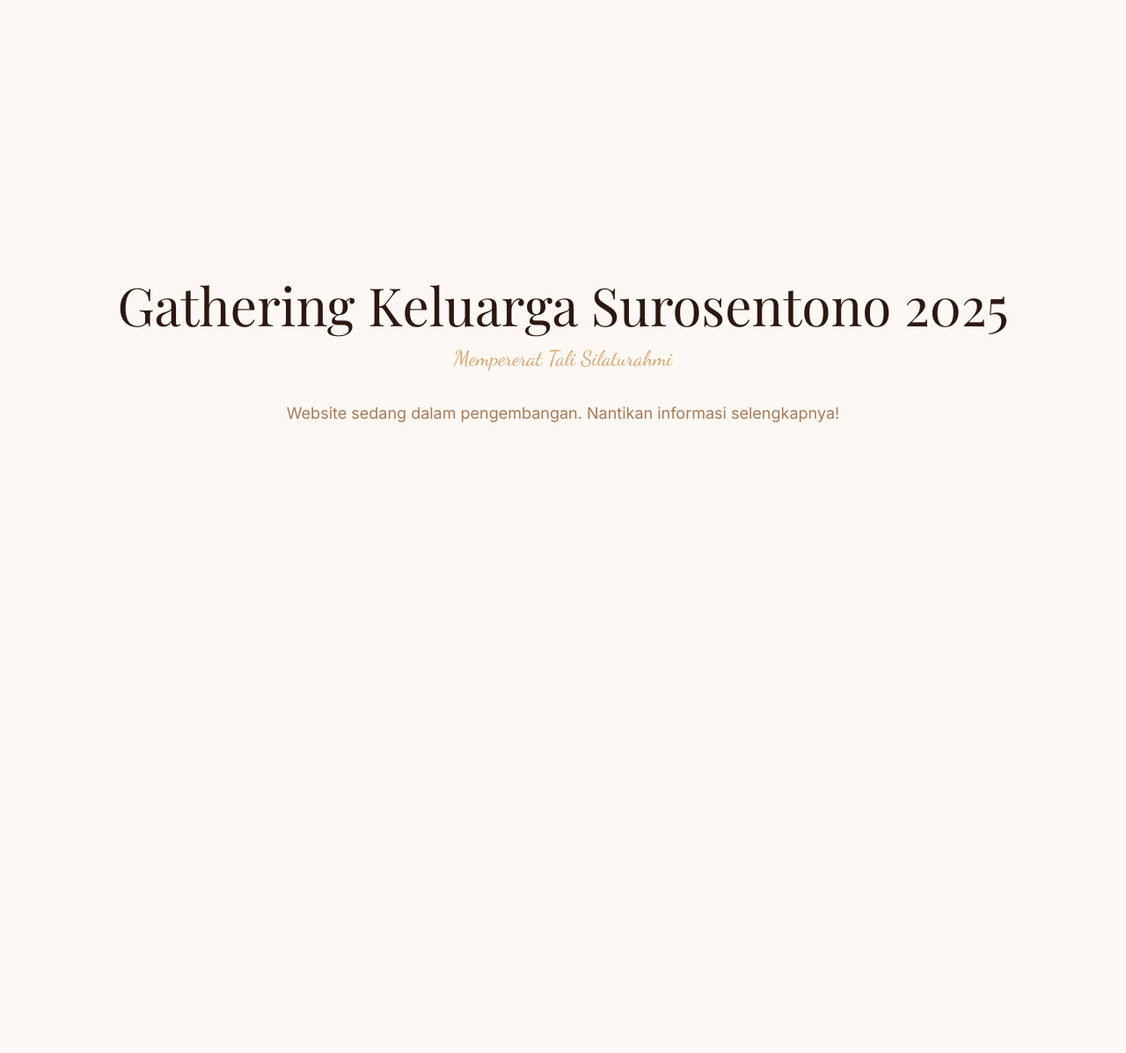
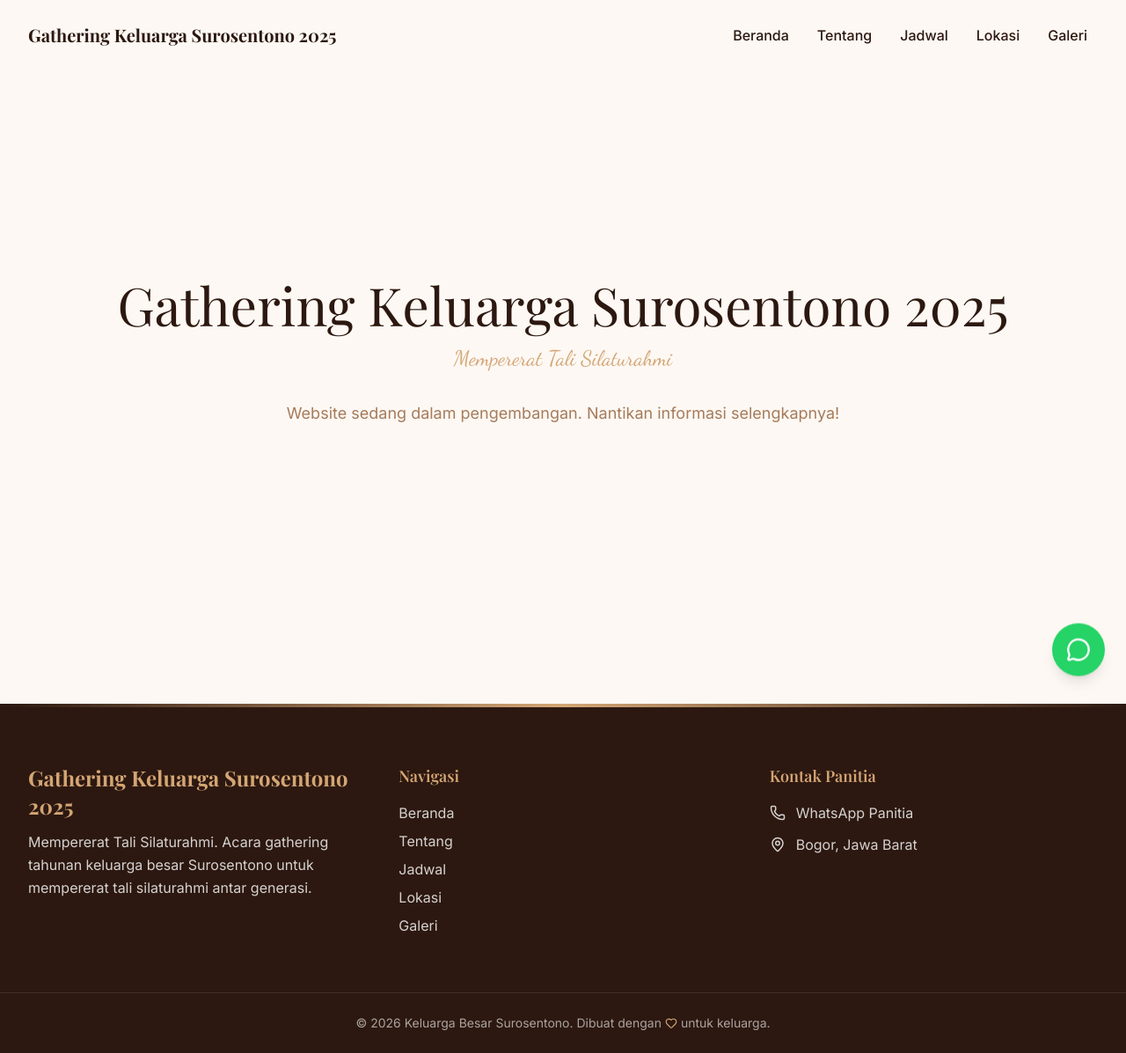
Before and after one commit to dayCod/surosentono-gathering, a Next.js app: page / in a window 1280 px wide. Shown: the whole page at 88% size. Before the commit the page ends 800 px from the top, so only its background shows below. Built offline with nearby package versions, Linux system fonts and the light colour scheme; a web font is replaced by a local one.

Commit message:
feat: add Navbar, Footer, and FloatingWhatsApp components to enhance layout structure
Issue: [Layout] Buat Navbar, Footer, dan Floating WhatsApp Button
Fixes #3

```diff
--- a/app/layout.tsx
+++ b/app/layout.tsx
@@ -1,5 +1,8 @@
 import type { Metadata } from "next";
 import { Playfair_Display, Inter, Dancing_Script } from "next/font/google";
+import Navbar from "@/components/layout/Navbar";
+import Footer from "@/components/layout/Footer";
+import FloatingWhatsApp from "@/components/layout/FloatingWhatsApp";
 import "./globals.css";
 
 const playfair = Playfair_Display({
@@ -39,7 +42,12 @@ export default function RootLayout({
       lang="id"
       className={`${playfair.variable} ${inter.variable} ${dancing.variable} h-full antialiased`}
     >
-      <body className="min-h-full flex flex-col font-body">{children}</body>
+      <body className="min-h-full flex flex-col font-body">
+        <Navbar />
+        <main className="flex-1">{children}</main>
+        <Footer />
+        <FloatingWhatsApp />
+      </body>
     </html>
   );
 }
--- /dev/null
+++ b/components/layout/FloatingWhatsApp.tsx
@@ -0,0 +1,23 @@
+"use client";
+
+import { MessageCircle } from "lucide-react";
+import { SITE_CONFIG } from "@/lib/constants";
+
+export default function FloatingWhatsApp() {
+  const message = encodeURIComponent(
+    "Halo, saya ingin bertanya tentang Gathering Keluarga Surosentono 2025"
+  );
+  const waLink = `https://wa.me/${SITE_CONFIG.whatsappNumber}?text=${message}`;
+
+  return (
+    <a
+      href={waLink}
+      target="_blank"
+      rel="noopener noreferrer"
+      className="fixed bottom-6 right-6 z-50 bg-[#25D366] text-white p-4 rounded-full shadow-lg hover:scale-110 hover:shadow-xl transition-all duration-300 animate-bounce"
+      aria-label="Chat via WhatsApp"
+    >
+      <MessageCircle size={28} />
+    </a>
+  );
+}
--- /dev/null
+++ b/components/layout/Footer.tsx
@@ -0,0 +1,87 @@
+import { SITE_CONFIG, NAV_LINKS } from "@/lib/constants";
+import { Phone, MapPin, Heart } from "lucide-react";
+
+export default function Footer() {
+  const currentYear = new Date().getFullYear();
+
+  return (
+    <footer className="bg-primary-dark text-white">
+      {/* Ornamen divider */}
+      <div className="w-full h-1 bg-gradient-to-r from-accent/0 via-accent to-accent/0" />
+
+      {/* Content */}
+      <div className="max-w-7xl mx-auto px-4 sm:px-6 lg:px-8 py-12 md:py-16">
+        <div className="grid grid-cols-1 md:grid-cols-2 lg:grid-cols-3 gap-8 lg:gap-12">
+          {/* Kolom 1: Info Acara */}
+          <div>
+            <h3 className="font-heading text-xl md:text-2xl font-bold text-accent mb-3">
+              {SITE_CONFIG.name}
+            </h3>
+            <p className="text-sm md:text-base text-white/80 leading-relaxed">
+              {SITE_CONFIG.tagline}. Acara gathering tahunan keluarga besar
+              Surosentono untuk mempererat tali silaturahmi antar generasi.
+            </p>
+          </div>
+
+          {/* Kolom 2: Quick Links */}
+          <div>
+            <h4 className="font-heading text-lg font-semibold text-accent mb-4">
+              Navigasi
+            </h4>
+            <ul className="space-y-2">
+              {NAV_LINKS.map((link) => (
+                <li key={link.href}>
+                  <a
+                    href={link.href}
+                    className="text-sm md:text-base text-white/80 hover:text-accent transition-colors"
+                  >
+                    {link.label}
+                  </a>
+                </li>
+              ))}
+            </ul>
+          </div>
+
+          {/* Kolom 3: Kontak */}
+          <div>
+            <h4 className="font-heading text-lg font-semibold text-accent mb-4">
+              Kontak Panitia
+            </h4>
+            <ul className="space-y-3">
+              <li>
+                <a
+                  href={`https://wa.me/${SITE_CONFIG.whatsappNumber}`}
+                  target="_blank"
+                  rel="noopener noreferrer"
+                  className="flex items-center gap-3 text-sm md:text-base text-white/80 hover:text-accent transition-colors"
+                >
+                  <Phone size={18} className="shrink-0" />
+                  <span>WhatsApp Panitia</span>
+                </a>
+              </li>
+              <li>
+                <div className="flex items-center gap-3 text-sm md:text-base text-white/80">
+                  <MapPin size={18} className="shrink-0" />
+                  <span>Bogor, Jawa Barat</span>
+                </div>
+              </li>
+            </ul>
+          </div>
+        </div>
+      </div>
+
+      {/* Copyright */}
+      <div className="border-t border-white/10">
+        <div className="max-w-7xl mx-auto px-4 sm:px-6 lg:px-8 py-6">
+          <p className="text-center text-sm text-white/60 flex items-center justify-center gap-1 flex-wrap">
+            <span>&copy; {currentYear} Keluarga Besar Surosentono.</span>
+            <span className="flex items-center gap-1">
+              Dibuat dengan <Heart size={14} className="text-accent" /> untuk
+              keluarga.
+            </span>
+          </p>
+        </div>
+      </div>
+    </footer>
+  );
+}
--- /dev/null
+++ b/components/layout/Navbar.tsx
@@ -0,0 +1,108 @@
+"use client";
+
+import { useState, useEffect } from "react";
+import { Menu, X } from "lucide-react";
+import { NAV_LINKS, SITE_CONFIG } from "@/lib/constants";
+import { cn } from "@/lib/utils";
+
+export default function Navbar() {
+  const [isScrolled, setIsScrolled] = useState(false);
+  const [isMobileMenuOpen, setIsMobileMenuOpen] = useState(false);
+
+  useEffect(() => {
+    const handleScroll = () => {
+      setIsScrolled(window.scrollY > 50);
+    };
+    window.addEventListener("scroll", handleScroll);
+    return () => window.removeEventListener("scroll", handleScroll);
+  }, []);
+
+  const handleNavClick = (href: string) => {
+    setIsMobileMenuOpen(false);
+    const element = document.querySelector(href);
+    if (element) {
+      element.scrollIntoView({ behavior: "smooth" });
+    }
+  };
+
+  return (
+    <header
+      className={cn(
+        "fixed top-0 left-0 right-0 z-40 transition-all duration-300",
+        isScrolled
+          ? "bg-background/95 backdrop-blur-md shadow-md"
+          : "bg-transparent"
+      )}
+    >
+      <nav className="max-w-7xl mx-auto px-4 sm:px-6 lg:px-8">
+        <div className="flex items-center justify-between h-16 md:h-20">
+          {/* Logo / Nama Acara */}
+          <a
+            href="#beranda"
+            onClick={(e) => {
+              e.preventDefault();
+              handleNavClick("#beranda");
+            }}
+            className="font-heading text-lg md:text-xl font-bold text-primary-dark truncate"
+          >
+            {SITE_CONFIG.name}
+          </a>
+
+          {/* Desktop Navigation */}
+          <ul className="hidden md:flex items-center gap-1 lg:gap-2">
+            {NAV_LINKS.map((link) => (
+              <li key={link.href}>
+                <a
+                  href={link.href}
+                  onClick={(e) => {
+                    e.preventDefault();
+                    handleNavClick(link.href);
+                  }}
+                  className="px-3 py-2 rounded-lg text-base font-medium text-primary-dark hover:text-primary hover:bg-accent/20 transition-colors"
+                >
+                  {link.label}
+                </a>
+              </li>
+            ))}
+          </ul>
+
+          {/* Mobile Hamburger Button */}
+          <button
+            type="button"
+            className="md:hidden p-2 rounded-lg text-primary-dark hover:bg-accent/20 transition-colors"
+            onClick={() => setIsMobileMenuOpen(!isMobileMenuOpen)}
+            aria-label={isMobileMenuOpen ? "Tutup menu" : "Buka menu"}
+            aria-expanded={isMobileMenuOpen}
+          >
+            {isMobileMenuOpen ? <X size={28} /> : <Menu size={28} />}
+          </button>
+        </div>
+
+        {/* Mobile Menu */}
+        <div
+          className={cn(
+            "md:hidden overflow-hidden transition-all duration-300 ease-in-out",
+            isMobileMenuOpen ? "max-h-96 opacity-100" : "max-h-0 opacity-0"
+          )}
+        >
+          <ul className="pb-4 space-y-1">
+            {NAV_LINKS.map((link) => (
+              <li key={link.href}>
+                <a
+                  href={link.href}
+                  onClick={(e) => {
+                    e.preventDefault();
+                    handleNavClick(link.href);
+                  }}
+                  className="block px-4 py-3 rounded-lg text-base font-medium text-primary-dark hover:text-primary hover:bg-accent/20 transition-colors"
+                >
+                  {link.label}
+                </a>
+              </li>
+            ))}
+          </ul>
+        </div>
+      </nav>
+    </header>
+  );
+}
```
Also changed, not shown: 1 other file (tests, documents, lock files or other folders).
